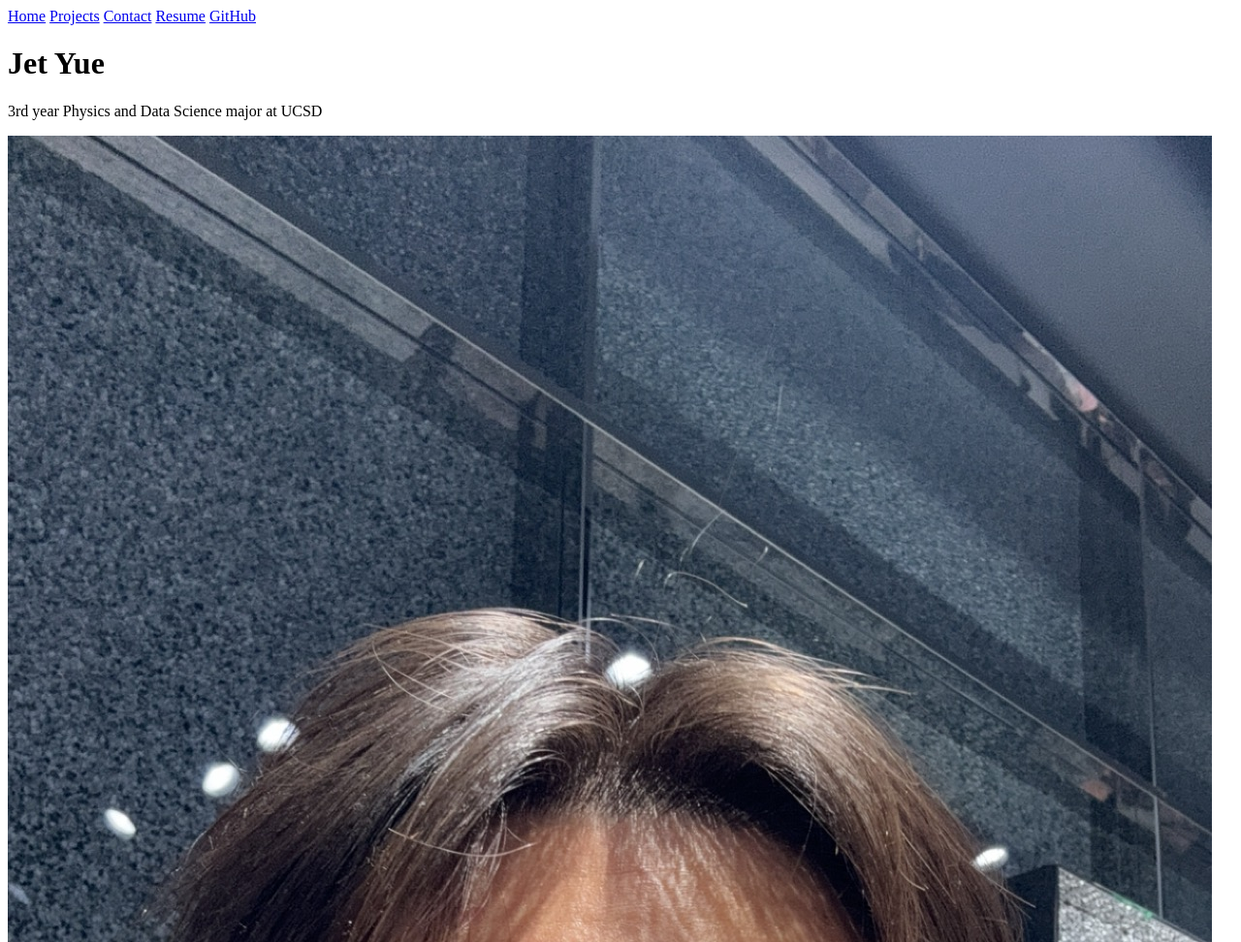
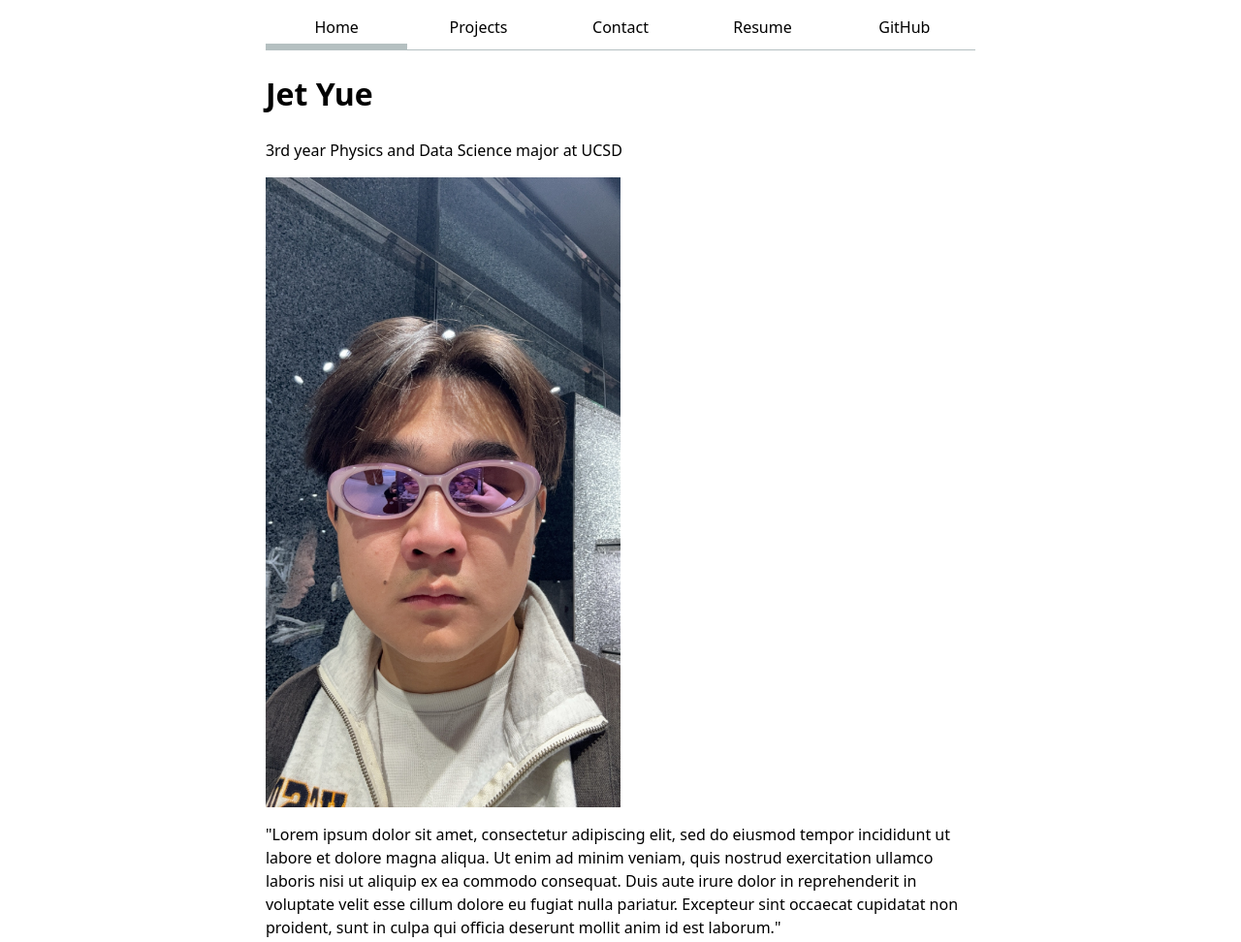
Before and after one commit to jetyue04/portfolio, a plain HTML site: page index.html in a window 1280 px wide. Shown: the top 972 px of the page at 97% size. Drawn offline with Linux system fonts and the light colour scheme.

Commit message:
basic body + nav styling

```diff
--- a/index.html
+++ b/index.html
@@ -4,11 +4,11 @@
     <meta charset="UTF-8">
     <meta name="viewport" content="width=device-width, initial-scale=1.0">
     <title>Jet Yue: Personal site and portfolio</title>
-    <link rel="stylesheet" href="styles.css">
+    <link rel="stylesheet" href="style.css">
 </head>
 <body>
     <nav>
-        <a href="/portfolio/">Home</a>
+        <a href="/portfolio/" class="current">Home</a>
         <a href="/portfolio/projects/">Projects</a>
         <a href="/portfolio/contact/">Contact</a>
         <a href="/portfolio/resume/">Resume</a>
@@ -16,7 +16,8 @@
     </nav>
 
     <h1>Jet Yue</h1>
-    <p>3rd year Physics and Data Science major at UCSD</p>
+    <p>3rd year Physics and Data Science major at UCSD </p>
     <img src="images/jet_selfie.JPG" alt="Jet's jet_selfie">
+    <p>"Lorem ipsum dolor sit amet, consectetur adipiscing elit, sed do eiusmod tempor incididunt ut labore et dolore magna aliqua. Ut enim ad minim veniam, quis nostrud exercitation ullamco laboris nisi ut aliquip ex ea commodo consequat. Duis aute irure dolor in reprehenderit in voluptate velit esse cillum dolore eu fugiat nulla pariatur. Excepteur sint occaecat cupidatat non proident, sunt in culpa qui officia deserunt mollit anim id est laborum."</p>
 </body>
 </html>
--- a/style.css
+++ b/style.css
@@ -0,0 +1,46 @@
+body {
+    /* Set line height to 1.5 times the font size
+         and use the OS’s UI font as the website font
+       */
+    font: 100%/1.5 system-ui;
+    max-width: 80ch;
+    margin-inline: auto;
+    padding: 0 1rem;
+  }
+
+img {
+    max-width: 50%; /* Scale the image to fit within its container */
+    height: auto;    /* Maintain aspect ratio */
+    display: block;  /* Prevent inline spacing issues */
+    margin: 1rem 0; /* Center the image */
+}
+
+nav {
+  display: flex;
+  margin-bottom: 0.5rem;
+  border-bottom-width: 1px;
+  border-bottom-style: solid;
+  border-bottom-color: oklch(80% 3% 200);
+
+  ul {
+    display: contents
+  }
+
+  li {
+    display: contents
+  }
+  a {
+    flex: 1;
+    text-decoration: none;
+    color: inherit;
+    text-align: center;
+    padding: 0.5em;
+  }
+
+  .current {
+    border-bottom-width: 0.4em;
+    border-bottom-style: inherit; /* Add border width, style, and color */
+    border-bottom-color: inherit;
+    padding-bottom: 0.3em;
+  }
+}
```
Also changed, not shown: contact/index.html (+2 -1 lines), projects/index.html (+2 -1 lines), resume/index.html (+2 -1 lines), 1 other file.
